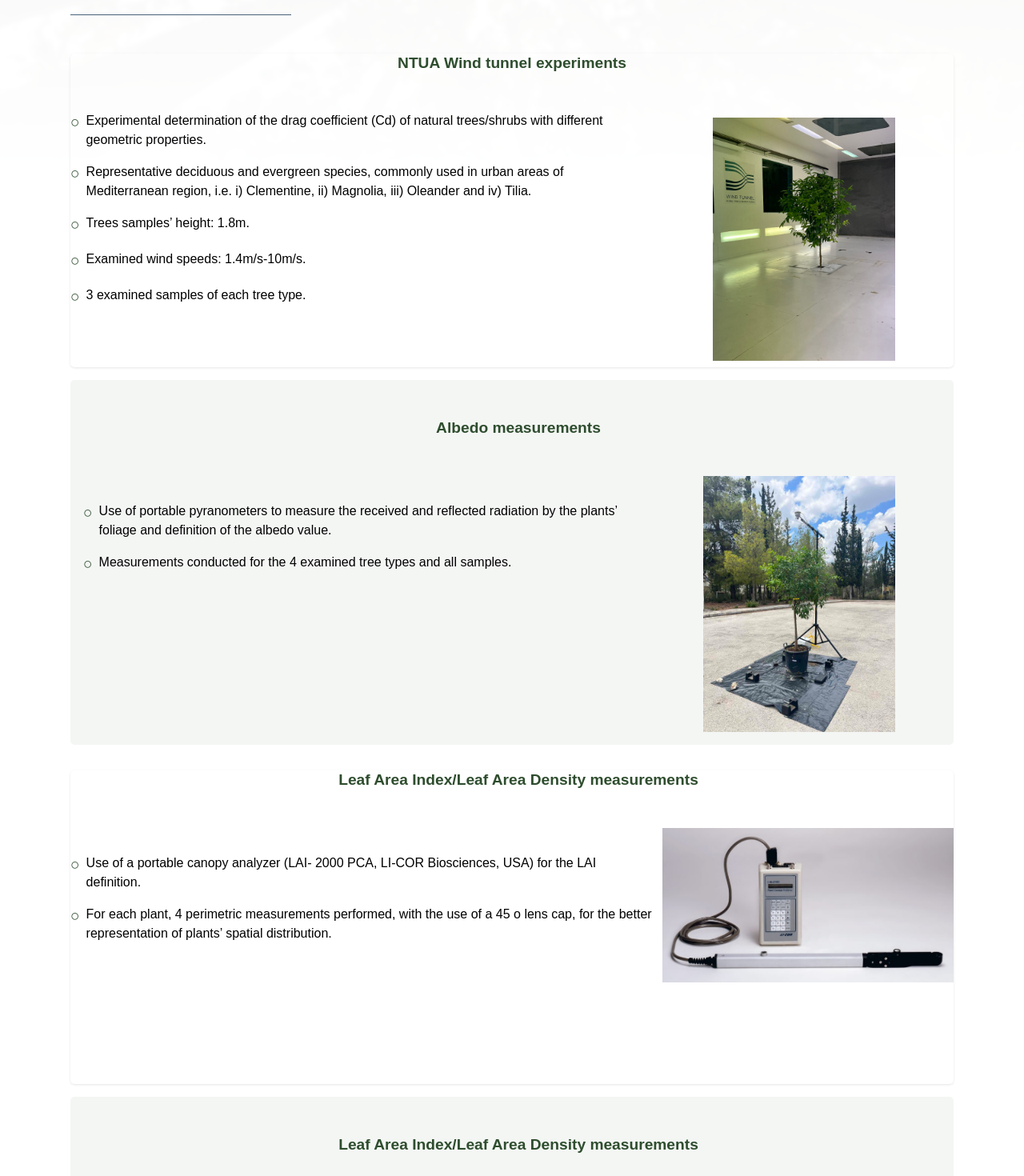
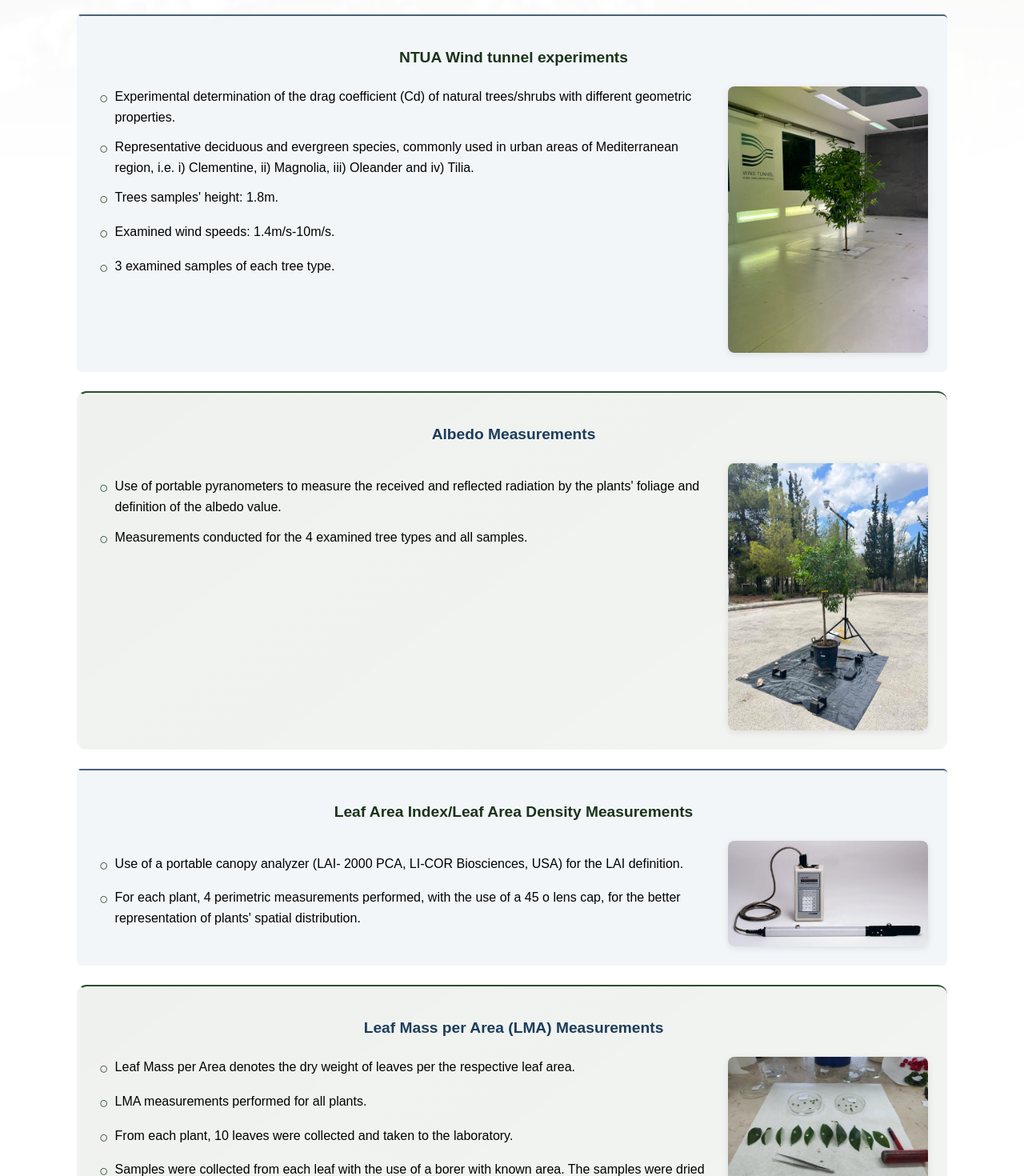
Before and after one commit to Papioani/the_re.nature_cities_project, a Next.js app: page /wind-tunnel in a window 1280 px wide. Shown: the part 580-2050 px from the top of the page at 80% size. Built offline with nearby package versions, Linux system fonts and the light colour scheme.

Commit message:
improve UI and style

```diff
--- a/src/app/wind-tunnel/Wind-tunnel.module.css
+++ b/src/app/wind-tunnel/Wind-tunnel.module.css
@@ -1,29 +1,29 @@
 .NTUAPackageTitle {
   font-size: 1.2rem;
   text-align: center;
-  /* color: #1c3d5a; */
-  color: #2e4d2e;
-  margin-bottom: 3rem;
-  margin-top: 2rem;
+  color: #1c3d5a; /* Default: blue */
+  margin-bottom: 1.5rem;
+  margin-top: 1rem;
   font-weight: 600;
 }
 .NTUADescription {
-  display: block; /* Default to block layout for small screens */
-
-  width: 100%; /* Ensures the container spans its parent */
+  display: block;
+  width: 100%;
+  gap: 1rem;
 }
 @media (min-width: 768px) {
   .NTUADescription {
-    display: flex;
-    flex-direction: row; /* Aligns the image and text side by side */
-    height: 20rem;
-    gap: 0.7rem; /* Adds space between the image and text */
-    align-items: stretch;
+    display: grid;
+    grid-template-columns: 1fr auto;
+    gap: 1.5rem;
+    align-items: start;
+    min-height: auto;
   }
 }
 .NTUADescription ul {
-  list-style: none; /* Removes default list styling */
-  padding-left: 0; /* Removes default left padding */
+  list-style: none;
+  padding-left: 0;
+  margin: 0;
 }
 .NTUALiContent {
   display: flex; /* Aligns bullet and text horizontally */
@@ -31,57 +31,121 @@
 }
 .NTUABullet {
   color: #2e4d2e;
-  font-size: 1.2rem; /* Adjust circle size */
+  font-size: 1.2rem;
   margin-right: 0.5rem;
   flex-shrink: 0;
 }
 .NTUAtext {
-  flex: 2; /* Allows the article content (text) to take up remaining space */
-  justify-content: center; /* Vertically centers content */
-  align-items: stretch;
-  height: 100%;
+  flex: 1; /* Allows the article content (text) to take up remaining space */
   font-size: 1rem;
+  line-height: 1.6;
 }
 .NTUAimage {
-  flex: 1; /* Allows the article content (text) to take up remaining space */
-  justify-content: center; /* Centers the image horizontally */
-  align-items: center;
-  height: 100%;
+  display: flex;
+  justify-content: center;
+  align-items: flex-start;
+  max-width: 250px; /* Reduced from 350px */
+  cursor: pointer;
+  transition: all 0.3s ease;
 }
 .treePhoto {
-  max-width: 100%; /* Ensures the image scales responsively */
-  max-height: 100%;
-  object-fit: contain;
+  max-width: 100%;
+  height: auto;
+  object-fit: cover;
+  border-radius: 8px;
+  transition: transform 0.3s ease;
+  box-shadow: 0 2px 8px rgba(0, 0, 0, 0.1);
+}
+
+.treePhoto:hover {
+  transform: scale(1.02);
+  box-shadow: 0 4px 12px rgba(0, 0, 0, 0.15);
+}
+
+.treePhotoExpanded {
+  position: fixed;
+  top: 50%;
+  left: 50%;
+  transform: translate(-50%, -50%);
+  max-width: 90vw;
+  max-height: 90vh;
+  z-index: 1000;
+  cursor: zoom-out;
+  border-radius: 8px;
+  box-shadow: 0 8px 24px rgba(0, 0, 0, 0.2);
+}
+
+.overlay {
+  position: fixed;
+  top: 0;
+  left: 0;
+  right: 0;
+  bottom: 0;
+  background: rgba(0, 0, 0, 0.7);
+  z-index: 999;
+  cursor: pointer;
 }
 
 .NTUAtext ul li {
-  margin-bottom: 1rem; /* Adds spacing between items */
-  font-size: 1.2rem;
-  line-height: 1.5;
-  list-style: none; /* Removes the default bullet */
+  margin-bottom: 0.75rem;
+  font-size: 1rem;
+  line-height: 1.6;
+  list-style: none;
 }
-.windPart:nth-child(odd) {
-  /*  padding: 1rem; */
-  box-shadow: 0px 1px 3px rgba(0, 0, 0, 0.1);
-  border-radius: 5px;
-  transition: box-shadow 0.3s ease;
-  margin-bottom: 1rem;
-  margin-top: 1rem;
-}
+
 .windLine::before {
   content: "";
   display: block;
-  width: 25%; /* Width of the line */
-  height: 1px; /* Thickness of the line */
-  background: rgba(28, 61, 90, 0.8); /* Color of the line */
+  width: 25%;
+  height: 1px;
+  background: rgba(28, 61, 90, 0.8);
 }
+.windPart {
+  margin-bottom: 1.5rem;
+  padding: 1.5rem;
+  border-radius: 12px;
+  transition: all 0.3s ease;
+  border-left: 4px solid transparent;
+  position: relative; /* For modern shadow effects */
+}
+
+.windPart:nth-child(odd) {
+  background: linear-gradient(
+    145deg,
+    rgba(46, 77, 46, 0.08),
+    rgba(46, 77, 46, 0.06)
+  ); /* Subtle gradient */
+  border-top: 2px solid #2e4d2e;
+}
+
 .windPart:nth-child(even) {
-  background-color: rgba(46, 77, 46, 0.05); /* Subtle green with low opacity */
-  padding: 1rem;
-
+  background-color: rgba(240, 244, 248, 0.8); /* Light blue-gray background */
   border-radius: 5px;
-  transition: box-shadow 0.3s ease;
+  border-top: 2px solid rgba(28, 61, 90, 0.8);
 }
 .NTUAimageWithPadding {
-  padding: 0.5rem;
+  padding: 0;
 }
+/* In CSS module */
+.NTUALiContentWithMargin {
+  composes: NTUALiContent;
+  margin-top: 1rem;
+}
+
+.windPart:nth-child(3) .NTUAPackageTitle {
+  color: #1c3d5a; /* Dark green */
+}
+
+.windPart:nth-child(5) .NTUAPackageTitle {
+  color: #1c3d5a; /* Dark green */
+}
+
+/* Override for Albedo Measurements (2nd section) */
+.windPart:nth-child(2) .NTUAPackageTitle {
+  color: #1a331a;
+}
+
+/* Override for LMA Measurements (4th section) */
+.windPart:nth-child(4) .NTUAPackageTitle {
+  color: #1a331a;
+}
--- a/src/app/wind-tunnel/page.tsx
+++ b/src/app/wind-tunnel/page.tsx
@@ -5,27 +5,27 @@ import Image from "next/image";
 
 const WindTunnel: React.FC = () => {
   const mainContentRef = useRef<HTMLElement>(null);
-  const firstParagraphRef = useRef<HTMLParagraphElement>(null);
 
   // Set focus to the main content on load
   useEffect(() => {
     if (mainContentRef.current) {
       mainContentRef.current.focus({ preventScroll: true });
     }
-    if (firstParagraphRef.current) {
-      firstParagraphRef.current.focus({ preventScroll: true });
-    }
   }, []);
   return (
-    <section
-      className=" px-6 pb-16"
+    <main
+      className=" px-8 pb-16"
       ref={mainContentRef}
-      aria-labelledby="WindTunnelTitle"
+      aria-labelledby="main-title"
     >
-      <h2>Wind Tunnel, LAI/LAD & Albedo Measurements</h2>
-      <div className={`${styles.windLine} pb-4`}> </div>
-      <div className={styles.windPart}>
-        <h3 id="NTUA" className={styles.NTUAPackageTitle}>
+      <h2 id="main-title">Wind Tunnel, LAI/LAD & Albedo Measurements</h2>
+      {/* <div className={styles.windLine}> </div> */}
+
+      <section
+        aria-labelledby="wind-tunnel-experiments"
+        className={styles.windPart}
+      >
+        <h3 id="wind-tunnel-experiments" className={styles.NTUAPackageTitle}>
           NTUA Wind tunnel experiments{" "}
         </h3>
         <div className={styles.NTUADescription}>
@@ -33,7 +33,9 @@ const WindTunnel: React.FC = () => {
             <ul>
               <li>
                 <div className={styles.NTUALiContent}>
-                  <span className={styles.NTUABullet}>○</span>
+                  <span className={styles.NTUABullet} aria-hidden="true">
+                    ○
+                  </span>{" "}
                   <span className={styles.NTUAtext}>
                     Experimental determination of the drag coefficient (Cd) of
                     natural trees/shrubs with different geometric properties.
@@ -42,7 +44,9 @@ const WindTunnel: React.FC = () => {
               </li>
               <li>
                 <div className={styles.NTUALiContent}>
-                  <span className={styles.NTUABullet}>○</span>
+                  <span className={styles.NTUABullet} aria-hidden="true">
+                    ○
+                  </span>{" "}
                   <span className={styles.NTUAtext}>
                     Representative deciduous and evergreen species, commonly
                     used in urban areas of Mediterranean region, i.e. i)
@@ -52,15 +56,19 @@ const WindTunnel: React.FC = () => {
               </li>
               <li>
                 <div className={styles.NTUALiContent}>
-                  <span className={styles.NTUABullet}>○</span>
+                  <span className={styles.NTUABullet} aria-hidden="true">
+                    ○
+                  </span>{" "}
                   <span className={styles.NTUAtext}>
-                    Trees samples’ height: 1.8m.
+                    Trees samples' height: 1.8m.
                   </span>
                 </div>
               </li>
               <li>
                 <div className={styles.NTUALiContent}>
-                  <span className={styles.NTUABullet}>○</span>
+                  <span className={styles.NTUABullet} aria-hidden="true">
+                    ○
+                  </span>{" "}
                   <span className={styles.NTUAtext}>
                     Examined wind speeds: 1.4m/s-10m/s.
                   </span>
@@ -68,7 +76,9 @@ const WindTunnel: React.FC = () => {
               </li>
               <li>
                 <div className={styles.NTUALiContent}>
-                  <span className={styles.NTUABullet}>○</span>
+                  <span className={styles.NTUABullet} aria-hidden="true">
+                    ○
+                  </span>{" "}
                   <span className={styles.NTUAtext}>
                     3 examined samples of each tree type.
                   </span>
@@ -79,7 +89,7 @@ const WindTunnel: React.FC = () => {
           <div className={`${styles.NTUAimage} ${styles.NTUAimageWithPadding}`}>
             <Image
               src="/WIND TUN.jpg"
-              alt="Photo of the tree sample"
+              alt="Wind tunnel experimental setup showing tree sample during drag coefficient measurement"
               width={500}
               height={300}
               className={styles.treePhoto}
@@ -89,30 +99,34 @@ const WindTunnel: React.FC = () => {
             />
           </div>
         </div>
-      </div>
-      <div className={styles.windPart}>
-        <h3 id="NTUA" className={`${styles.NTUAPackageTitle} ml-4`}>
-          Albedo measurements{" "}
+      </section>
+      <section
+        aria-labelledby="albedo-measurements"
+        className={styles.windPart}
+      >
+        <h3 id="albedo-measurements" className={styles.NTUAPackageTitle}>
+          Albedo Measurements
         </h3>
         <div className={styles.NTUADescription}>
           <div className={styles.NTUAtext}>
             <ul>
               <li>
-                <div
-                  className={styles.NTUALiContent}
-                  style={{ marginTop: "2rem" }}
-                >
-                  <span className={styles.NTUABullet}>○</span>
+                <div className={styles.NTUALiContentWithMargin}>
+                  <span className={styles.NTUABullet} aria-hidden="true">
+                    ○
+                  </span>{" "}
                   <span className={styles.NTUAtext}>
                     Use of portable pyranometers to measure the received and
-                    reflected radiation by the plants’ foliage and definition of
+                    reflected radiation by the plants' foliage and definition of
                     the albedo value.
                   </span>
                 </div>
               </li>
               <li>
                 <div className={styles.NTUALiContent}>
-                  <span className={styles.NTUABullet}>○</span>
+                  <span className={styles.NTUABullet} aria-hidden="true">
+                    ○
+                  </span>{" "}
                   <span className={styles.NTUAtext}>
                     Measurements conducted for the 4 examined tree types and all
                     samples.
@@ -124,7 +138,7 @@ const WindTunnel: React.FC = () => {
           <div className={styles.NTUAimage}>
             <Image
               src="/ALBEDO.jpg"
-              alt="Photo of portable pyranometers"
+              alt="Portable pyranometers measuring reflected radiation from tree foliage for albedo determination"
               width={500}
               height={300}
               className={styles.treePhoto}
@@ -134,21 +148,19 @@ const WindTunnel: React.FC = () => {
             />
           </div>
         </div>
-      </div>
-      {/* <article className={styles.windBox}> */}
-      <div className={styles.windPart}>
-        <h3 id="NTUA" className={`${styles.NTUAPackageTitle} ml-4`}>
-          Leaf Area Index/Leaf Area Density measurements{" "}
+      </section>
+      <section aria-labelledby="lai-measurements" className={styles.windPart}>
+        <h3 id="lai-measurements" className={styles.NTUAPackageTitle}>
+          Leaf Area Index/Leaf Area Density Measurements
         </h3>
         <div className={styles.NTUADescription}>
           <div className={styles.NTUAtext}>
             <ul>
               <li>
-                <div
-                  className={styles.NTUALiContent}
-                  style={{ marginTop: "2rem" }}
-                >
-                  <span className={styles.NTUABullet}>○</span>
+                <div className={styles.NTUALiContentWithMargin}>
+                  <span className={styles.NTUABullet} aria-hidden="true">
+                    ○
+                  </span>{" "}
                   <span className={styles.NTUAtext}>
                     Use of a portable canopy analyzer (LAI- 2000 PCA, LI-COR
                     Biosciences, USA) for the LAI definition.
@@ -157,11 +169,13 @@ const WindTunnel: React.FC = () => {
               </li>
               <li>
                 <div className={styles.NTUALiContent}>
-                  <span className={styles.NTUABullet}>○</span>
+                  <span className={styles.NTUABullet} aria-hidden="true">
+                    ○
+                  </span>{" "}
                   <span className={styles.NTUAtext}>
                     For each plant, 4 perimetric measurements performed, with
                     the use of a 45 o lens cap, for the better representation of
-                    plants’ spatial distribution.
+                    plants' spatial distribution.
                   </span>
                 </div>
               </li>
@@ -170,7 +184,7 @@ const WindTunnel: React.FC = () => {
           <div className={styles.NTUAimage}>
             <Image
               src="/ANALYSER.jpg"
-              alt="Photo of the analyser"
+              alt="LAI-2000 PCA canopy analyzer used for leaf area index measurements"
               width={500}
               height={300}
               className={styles.treePhoto}
@@ -180,17 +194,19 @@ const WindTunnel: React.FC = () => {
             />
           </div>
         </div>
-      </div>
-      <div className={styles.windPart}>
-        <h3 id="NTUA" className={`${styles.NTUAPackageTitle} ml-4`}>
-          Leaf Area Index/Leaf Area Density measurements{" "}
+      </section>
+      <section aria-labelledby="lma-measurements" className={styles.windPart}>
+        <h3 id="lma-measurements" className={styles.NTUAPackageTitle}>
+          Leaf Mass per Area (LMA) Measurements
         </h3>
         <div className={styles.NTUADescription}>
           <div className={styles.NTUAtext}>
             <ul>
               <li>
                 <div className={styles.NTUALiContent}>
-                  <span className={styles.NTUABullet}>○</span>
+                  <span className={styles.NTUABullet} aria-hidden="true">
+                    ○
+                  </span>{" "}
                   <span className={styles.NTUAtext}>
                     Leaf Mass per Area denotes the dry weight of leaves per the
                     respective leaf area.
@@ -199,7 +215,9 @@ const WindTunnel: React.FC = () => {
               </li>
               <li>
                 <div className={styles.NTUALiContent}>
-                  <span className={styles.NTUABullet}>○</span>
+                  <span className={styles.NTUABullet} aria-hidden="true">
+                    ○
+                  </span>{" "}
                   <span className={styles.NTUAtext}>
                     LMA measurements performed for all plants.
                   </span>
@@ -207,7 +225,9 @@ const WindTunnel: React.FC = () => {
               </li>
               <li>
                 <div className={styles.NTUALiContent}>
-                  <span className={styles.NTUABullet}>○</span>
+                  <span className={styles.NTUABullet} aria-hidden="true">
+                    ○
+                  </span>{" "}
                   <span className={styles.NTUAtext}>
                     From each plant, 10 leaves were collected and taken to the
                     laboratory.
@@ -216,7 +236,9 @@ const WindTunnel: React.FC = () => {
               </li>
               <li>
                 <div className={styles.NTUALiContent}>
-                  <span className={styles.NTUABullet}>○</span>
+                  <span className={styles.NTUABullet} aria-hidden="true">
+                    ○
+                  </span>{" "}
                   <span className={styles.NTUAtext}>
                     Samples were collected from each leaf with the use of a
                     borer with known area. The samples were dried in the oven at
@@ -226,7 +248,9 @@ const WindTunnel: React.FC = () => {
               </li>
               <li>
                 <div className={styles.NTUALiContent}>
-                  <span className={styles.NTUABullet}>○</span>
+                  <span className={styles.NTUABullet} aria-hidden="true">
+                    ○
+                  </span>{" "}
                   <span className={styles.NTUAtext}>
                     Finally, leaf dry weight was measured with the use of a
                     precision scale.
@@ -238,7 +262,7 @@ const WindTunnel: React.FC = () => {
           <div className={styles.NTUAimage}>
             <Image
               src="/LMA.jpg"
-              alt="Photo of the LMA"
+              alt="Laboratory equipment setup for leaf mass per area measurements including precision scale"
               width={500}
               height={300}
               className={styles.treePhoto}
@@ -248,8 +272,8 @@ const WindTunnel: React.FC = () => {
             />
           </div>
         </div>
-      </div>
-    </section>
+      </section>
+    </main>
   );
 };
 export default WindTunnel;
```
Also changed, not shown: 1 other file (tests, documents, lock files or other folders).
